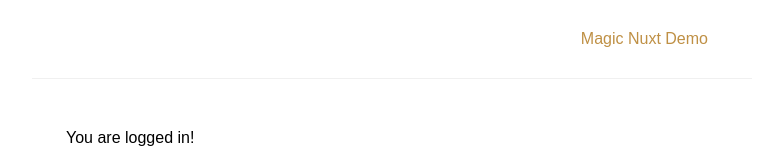
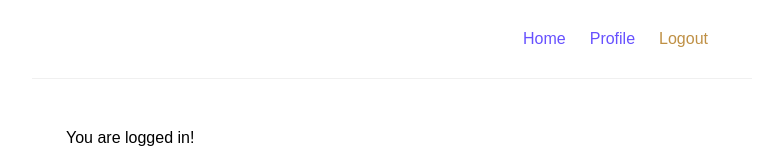
Before and after one commit to shahbaz17/magic-nuxt, a Nuxt app: page / in a window 1280 px wide. Shown: the top 160 px of the page, without its empty margins (248-1031 px from the left). Built offline with nearby package versions, Linux system fonts and the light colour scheme; no server answers.

Commit message:
Updated Header component

```diff
--- a/components/Header.vue
+++ b/components/Header.vue
@@ -1,13 +1,10 @@
 <template>
   <header>
     <nav>
-      <ul v-if="$auth.loggedIn">
+      <ul>
         <li><NuxtLink to="/">Home</NuxtLink></li>
         <li><NuxtLink to="/profile">Profile</NuxtLink></li>
         <li><a class="logout" @click="userLogout">Logout</a></li>
-      </ul>
-      <ul v-else>
-        <li><a class="logout">Magic Nuxt Demo</a></li>
       </ul>
     </nav>
   </header>
@@ -18,7 +15,7 @@ export default {
   methods: {
     async userLogout() {
       await this.$auth.logout()
-      this.$router.push('/login')
+      this.$router.go('/login')
     },
   },
 }
```
